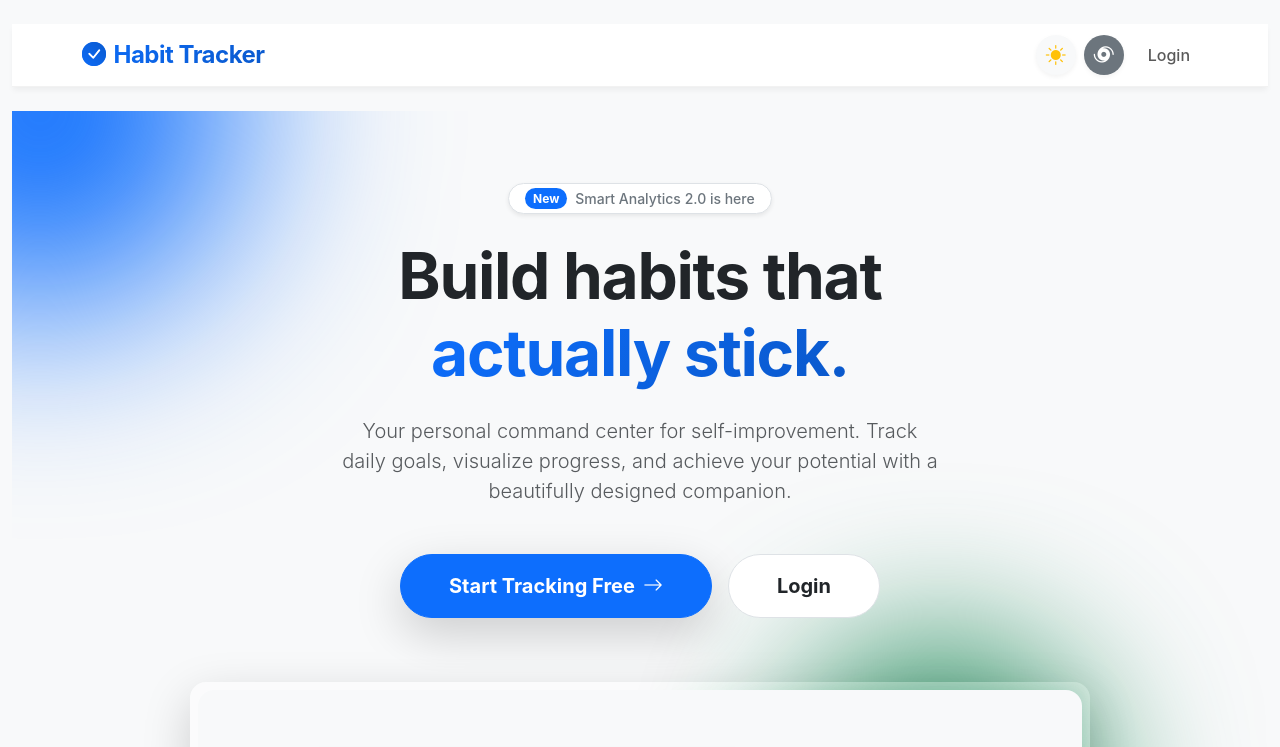
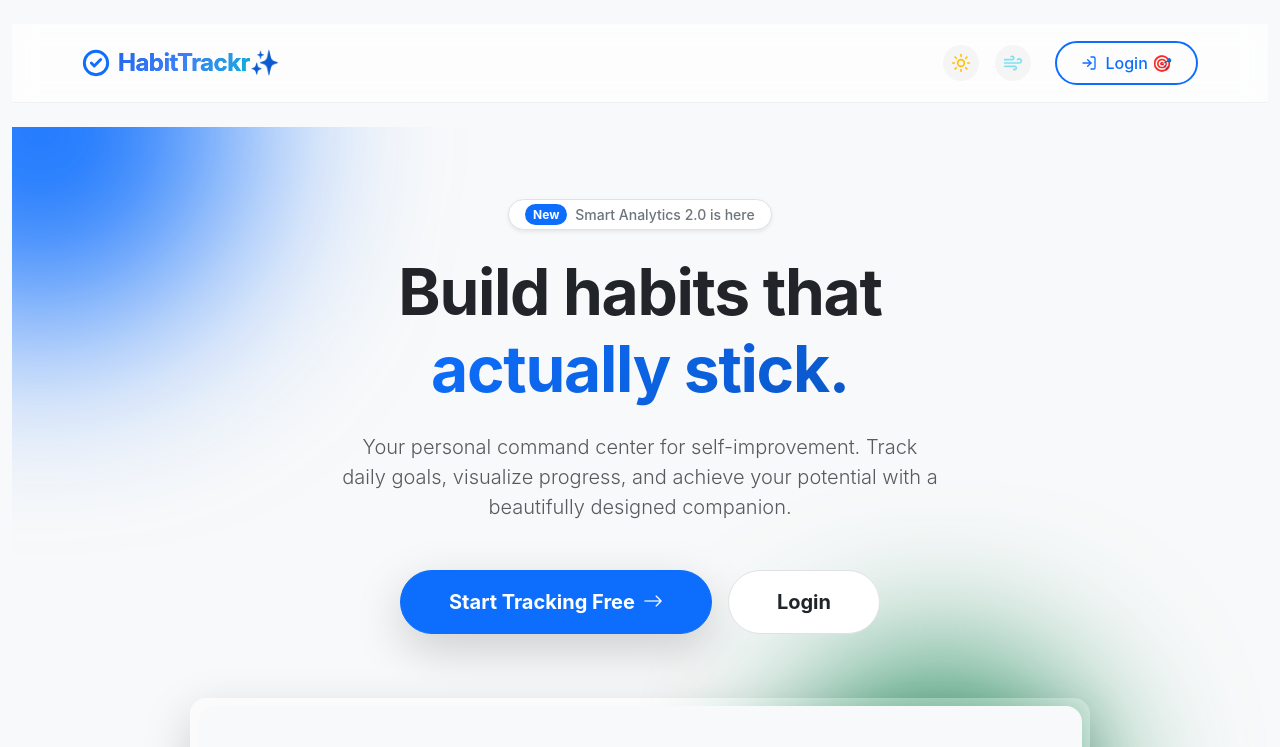
Before and after one commit to itsfraz/Habit-tracker-app, a React (Create React App) app in the folder habit-tracker/: page / in a window 1280 px wide. Shown: the top 747 px of the page. Built offline with nearby package versions, Linux system fonts and the light colour scheme; no server answers.

Commit message:
feat: initialize project with habit tracking dependencies and custom UI styling

```diff
--- a/habit-tracker/package.json
+++ b/habit-tracker/package.json
@@ -14,6 +14,7 @@
     "framer-motion": "^12.38.0",
     "jspdf": "^3.0.4",
     "jspdf-autotable": "^5.0.2",
+    "lucide-react": "^1.11.0",
     "react": "^18.3.1",
     "react-beautiful-dnd": "^13.1.1",
     "react-calendar": "^6.0.0",
--- a/habit-tracker/src/App.css
+++ b/habit-tracker/src/App.css
@@ -520,3 +520,51 @@ body.bg-dark .chartjs-tooltip {
     background-color: #1e293b !important;
     color: #f8fafc !important;
 }
+
+/* --- Modern Header Enhancements --- */
+.modern-header {
+  background: rgba(255, 255, 255, 0.7);
+}
+.modern-header-scrolled {
+  background: rgba(255, 255, 255, 0.95);
+}
+.bg-dark-glass {
+  background: rgba(15, 23, 42, 0.7) !important;
+}
+.modern-header-scrolled.bg-dark-glass {
+  background: rgba(15, 23, 42, 0.95) !important;
+}
+.brand-text.bg-gradient-text {
+  background: linear-gradient(135deg, #2563eb, #3b82f6, #06b6d4);
+  -webkit-background-clip: text;
+  background-clip: text;
+  color: transparent;
+  display: inline-block;
+}
+.header-icon-btn {
+  transition: transform 0.2s cubic-bezier(0.34, 1.56, 0.64, 1);
+}
+.header-icon-btn .icon-wrapper {
+  background: rgba(0, 0, 0, 0.03);
+  transition: all 0.2s ease;
+}
+body.bg-dark .header-icon-btn .icon-wrapper {
+  background: rgba(255, 255, 255, 0.05);
+}
+.header-icon-btn:hover .icon-wrapper {
+  background: rgba(0, 0, 0, 0.08);
+}
+body.bg-dark .header-icon-btn:hover .icon-wrapper {
+  background: rgba(255, 255, 255, 0.15);
+}
+.user-badge {
+  transition: all 0.2s ease;
+  border: 1px solid transparent;
+}
+.user-badge:hover {
+  background: rgba(0, 0, 0, 0.06) !important;
+  transform: translateY(-1px);
+}
+body.bg-dark .user-badge:hover {
+  background: rgba(255, 255, 255, 0.08) !important;
+}
--- a/habit-tracker/src/components/Navbar.js
+++ b/habit-tracker/src/components/Navbar.js
@@ -1,9 +1,31 @@
-import React from 'react';
+import React, { useState, useEffect } from 'react';
 import { Link, useLocation, useNavigate } from 'react-router-dom';
+import { motion, AnimatePresence } from 'framer-motion';
+import {
+  CheckCircle2,
+  Moon,
+  Sun,
+  Wind,
+  LogOut,
+  LogIn,
+  Menu,
+  X,
+  UserCircle2
+} from 'lucide-react';
 
 const Navbar = ({ currentUser, logOut, toggleTheme, theme, lowMotion, toggleLowMotion }) => {
   const location = useLocation();
   const navigate = useNavigate();
+  const [isScrolled, setIsScrolled] = useState(false);
+  const [mobileMenuOpen, setMobileMenuOpen] = useState(false);
+
+  useEffect(() => {
+    const handleScroll = () => {
+      setIsScrolled(window.scrollY > 10);
+    };
+    window.addEventListener('scroll', handleScroll);
+    return () => window.removeEventListener('scroll', handleScroll);
+  }, []);
 
   const handleBrandClick = (e) => {
     e.preventDefault();
@@ -14,87 +36,209 @@ const Navbar = ({ currentUser, logOut, toggleTheme, theme, lowMotion, toggleLowM
     }
   };
 
+  const navVariants = {
+    hidden: { opacity: 0, y: -20 },
+    visible: { opacity: 1, y: 0, transition: { duration: 0.5, ease: 'easeOut' } }
+  };
+
+  const mobileMenuVariants = {
+    hidden: { opacity: 0, height: 0, transition: { duration: 0.3 } },
+    visible: { opacity: 1, height: 'auto', transition: { duration: 0.3 } }
+  };
+
+  const closeMobileMenu = () => setMobileMenuOpen(false);
+
   return (
-    <nav className={`navbar navbar-expand-lg sticky-top navbar-glass mb-4 ${theme === 'dark' ? 'navbar-dark' : 'navbar-light'}`}>
+    <motion.nav
+      initial="hidden"
+      animate="visible"
+      variants={!lowMotion ? navVariants : {}}
+      className={`navbar navbar-expand-lg sticky-top mb-4 transition-all duration-300 ${
+        isScrolled ? 'modern-header-scrolled py-2 shadow-sm' : 'modern-header py-3'
+      } ${theme === 'dark' ? 'navbar-dark bg-dark-glass' : 'navbar-light bg-light-glass'}`}
+      style={{
+        backdropFilter: 'blur(12px)',
+        WebkitBackdropFilter: 'blur(12px)',
+        borderBottom: `1px solid ${theme === 'dark' ? 'rgba(255,255,255,0.05)' : 'rgba(0,0,0,0.05)'}`,
+        zIndex: 1030
+      }}
+    >
       <div className="container">
-        <a className="navbar-brand d-flex align-items-center" href="/" onClick={handleBrandClick}>
-          <i className="bi bi-check-circle-fill me-2 text-primary"></i>
-          Habit Tracker
+        <a
+          className="navbar-brand d-flex align-items-center fw-bold fs-4"
+          href="/"
+          onClick={handleBrandClick}
+          style={{ letterSpacing: '-0.5px' }}
+        >
+          <motion.div
+            whileHover={!lowMotion ? { rotate: 180 } : {}}
+            transition={{ duration: 0.3 }}
+            className="me-2 text-primary d-flex"
+          >
+            <CheckCircle2 size={28} strokeWidth={2.5} />
+          </motion.div>
+          <span className="brand-text bg-gradient-text">HabitTrackr</span> ✨
         </a>
 
+        {/* Mobile menu toggle */}
         <button
-          className="navbar-toggler border-0"
+          className="navbar-toggler border-0 shadow-none p-2 rounded-circle"
           type="button"
-          data-bs-toggle="collapse"
-          data-bs-target="#navbarNav"
-          aria-controls="navbarNav"
-          aria-expanded="false"
+          onClick={() => setMobileMenuOpen(!mobileMenuOpen)}
           aria-label="Toggle navigation"
+          style={{ backgroundColor: theme === 'dark' ? 'rgba(255,255,255,0.1)' : 'rgba(0,0,0,0.05)' }}
         >
-          <span className="navbar-toggler-icon"></span>
+          {mobileMenuOpen ? <X size={24} /> : <Menu size={24} />}
         </button>
 
-        <div className="collapse navbar-collapse" id="navbarNav">
-          <ul className="navbar-nav ms-auto align-items-center">
-            {/* Theme Toggle Button */}
-            <li className="nav-item me-2">
-              <button
-                className="btn btn-link nav-link p-0 d-flex align-items-center"
+        {/* Desktop Menu */}
+        <div className="collapse navbar-collapse d-none d-lg-flex" id="navbarNav">
+          <ul className="navbar-nav ms-auto align-items-center gap-3">
+            <li className="nav-item">
+              <motion.button
+                whileHover={!lowMotion ? { scale: 1.05 } : {}}
+                whileTap={!lowMotion ? { scale: 0.95 } : {}}
+                className={`btn btn-link nav-link p-0 d-flex align-items-center header-icon-btn ${theme === 'light' ? 'text-warning' : 'text-light'}`}
                 onClick={toggleTheme}
                 title={`Switch to ${theme === 'light' ? 'dark' : 'light'} mode`}
               >
-                <div className={`theme-toggle-icon rounded-circle p-2 d-flex align-items-center justify-content-center ${theme === 'light' ? 'bg-light text-warning' : 'bg-dark-subtle text-light'}`}>
-                  <i className={`bi bi-${theme === 'light' ? 'sun-fill' : 'moon-stars-fill'} fs-5`}></i>
+                <div className="icon-wrapper p-2 rounded-circle d-flex align-items-center justify-content-center">
+                  {theme === 'light' ? <Sun size={20} /> : <Moon size={20} />}
                 </div>
-              </button>
+              </motion.button>
             </li>
 
-            {/* Reduced Motion Toggle Button */}
-            <li className="nav-item me-lg-3">
-              <button
-                className="btn btn-link nav-link p-0 d-flex align-items-center"
+            <li className="nav-item">
+              <motion.button
+                whileHover={!lowMotion ? { scale: 1.05 } : {}}
+                whileTap={!lowMotion ? { scale: 0.95 } : {}}
+                className="btn btn-link nav-link p-0 d-flex align-items-center header-icon-btn text-info"
                 onClick={toggleLowMotion}
-                title={`Toggle Reduced Motion (Currently: ${lowMotion ? 'On' : 'Off'})`}
+                title={`Toggle Reduced Motion`}
               >
-                <div className={`theme-toggle-icon rounded-circle p-2 d-flex align-items-center justify-content-center ${lowMotion ? 'bg-info text-white' : 'bg-secondary text-white'}`}>
-                  <i className={`bi bi-${lowMotion ? 'wind' : 'hurricane'} fs-5`}></i>
+                <div className={`icon-wrapper p-2 rounded-circle d-flex align-items-center justify-content-center ${lowMotion ? 'bg-info bg-opacity-25' : ''}`}>
+                  <Wind size={20} className={lowMotion ? 'opacity-100' : 'opacity-50'} />
                 </div>
-              </button>
+              </motion.button>
             </li>
 
             {currentUser ? (
               <>
-                <li className="nav-item d-none d-lg-block">
-                  <span className="nav-link fw-bold">
-                    Hello, <span className="text-primary">{currentUser.username}</span>
-                  </span>
+                <li className="nav-item ms-2">
+                  <div className="nav-link fw-medium d-flex align-items-center px-3 py-2 rounded-pill user-badge" style={{ backgroundColor: theme === 'dark' ? 'rgba(255,255,255,0.05)' : 'rgba(0,0,0,0.03)' }}>
+                    <UserCircle2 size={20} className="me-2 text-primary" />
+                    <span>Hello, <span className="text-primary fw-bold">{currentUser.username}</span> 🔥</span>
+                  </div>
                 </li>
-                <li className="nav-item ms-lg-3">
-                  <button
-                    className="btn btn-outline-danger btn-sm px-4 rounded-pill"
+                <li className="nav-item ms-2">
+                  <motion.button
+                    whileHover={!lowMotion ? { scale: 1.05, backgroundColor: '#dc3545', color: '#fff', borderColor: '#dc3545' } : {}}
+                    whileTap={!lowMotion ? { scale: 0.95 } : {}}
+                    className="btn btn-outline-danger btn-sm px-4 py-2 rounded-pill d-flex align-items-center fw-medium border-2"
                     onClick={logOut}
                   >
-                    <i className="bi bi-box-arrow-right me-2"></i>
+                    <LogOut size={16} className="me-2" />
                     Logout
-                  </button>
+                  </motion.button>
                 </li>
               </>
             ) : (
-              <>
-                <li className="nav-item">
-                  <Link
-                    to="/login"
-                    className={`nav-link ${location.pathname === '/login' ? 'active' : ''}`}
+              <li className="nav-item ms-2">
+                <Link
+                  to="/login"
+                  className="text-decoration-none"
+                >
+                  <motion.button
+                    whileHover={!lowMotion ? { scale: 1.05 } : {}}
+                    whileTap={!lowMotion ? { scale: 0.95 } : {}}
+                    className={`btn px-4 py-2 rounded-pill d-flex align-items-center fw-medium ${location.pathname === '/login' ? 'btn-primary shadow-sm' : 'btn-outline-primary border-2'}`}
                   >
-                    Login
-                  </Link>
-                </li>
-              </>
+                    <LogIn size={16} className="me-2" />
+                    Login 🎯
+                  </motion.button>
+                </Link>
+              </li>
             )}
           </ul>
         </div>
       </div>
-    </nav>
+
+      {/* Mobile Menu Dropdown */}
+      <AnimatePresence>
+        {mobileMenuOpen && (
+          <motion.div
+            initial="hidden"
+            animate="visible"
+            exit="hidden"
+            variants={!lowMotion ? mobileMenuVariants : {}}
+            className="d-lg-none w-100 position-absolute start-0 top-100 overflow-hidden"
+            style={{
+              backgroundColor: theme === 'dark' ? '#1e293b' : '#ffffff',
+              borderBottom: `1px solid ${theme === 'dark' ? 'rgba(255,255,255,0.1)' : 'rgba(0,0,0,0.1)'}`,
+              boxShadow: '0 10px 15px -3px rgba(0, 0, 0, 0.1)'
+            }}
+          >
+            <div className="container py-3">
+              <ul className="navbar-nav d-flex flex-column gap-3">
+                {currentUser && (
+                  <li className="nav-item">
+                    <div className="d-flex align-items-center p-2 rounded-3" style={{ backgroundColor: theme === 'dark' ? 'rgba(255,255,255,0.05)' : 'rgba(0,0,0,0.03)' }}>
+                      <UserCircle2 size={24} className="me-3 text-primary" />
+                      <div className="d-flex flex-column">
+                        <span className="small text-muted mb-0">Logged in as</span>
+                        <span className="fw-bold">{currentUser.username} 🔥</span>
+                      </div>
+                    </div>
+                  </li>
+                )}
+
+                <li className="nav-item d-flex justify-content-between align-items-center px-2">
+                  <span className="fw-medium">Theme Options</span>
+                  <div className="d-flex gap-2">
+                    <button
+                      className={`btn btn-sm rounded-circle p-2 d-flex ${theme === 'light' ? 'bg-warning text-white border-0' : 'bg-secondary text-white border-0'}`}
+                      onClick={toggleTheme}
+                    >
+                      {theme === 'light' ? <Sun size={18} /> : <Moon size={18} />}
+                    </button>
+                    <button
+                      className={`btn btn-sm rounded-circle p-2 d-flex ${lowMotion ? 'bg-info text-white border-0' : 'bg-secondary text-white border-0'}`}
+                      onClick={toggleLowMotion}
+                    >
+                      <Wind size={18} />
+                    </button>
+                  </div>
+                </li>
+
+                <hr className="my-2 opacity-25" />
+
+                {currentUser ? (
+                  <li className="nav-item">
+                    <button
+                      className="btn btn-danger w-100 rounded-pill d-flex justify-content-center align-items-center py-2 border-0 shadow-sm"
+                      onClick={() => { logOut(); closeMobileMenu(); }}
+                    >
+                      <LogOut size={18} className="me-2" />
+                      Logout
+                    </button>
+                  </li>
+                ) : (
+                  <li className="nav-item">
+                    <button
+                      className="btn btn-primary w-100 rounded-pill d-flex justify-content-center align-items-center py-2 border-0 shadow-sm"
+                      onClick={() => { navigate('/login'); closeMobileMenu(); }}
+                    >
+                      <LogIn size={18} className="me-2" />
+                      Login 🎯
+                    </button>
+                  </li>
+                )}
+              </ul>
+            </div>
+          </motion.div>
+        )}
+      </AnimatePresence>
+    </motion.nav>
   );
 };
 
```
Also changed, not shown: 1 other file (tests, documents, lock files or other folders).
